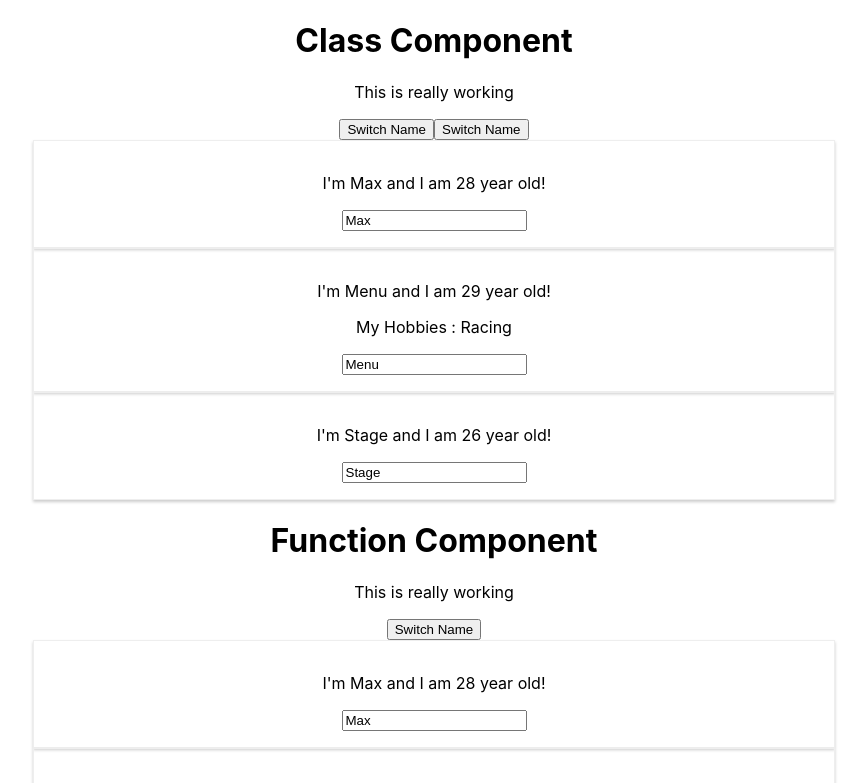
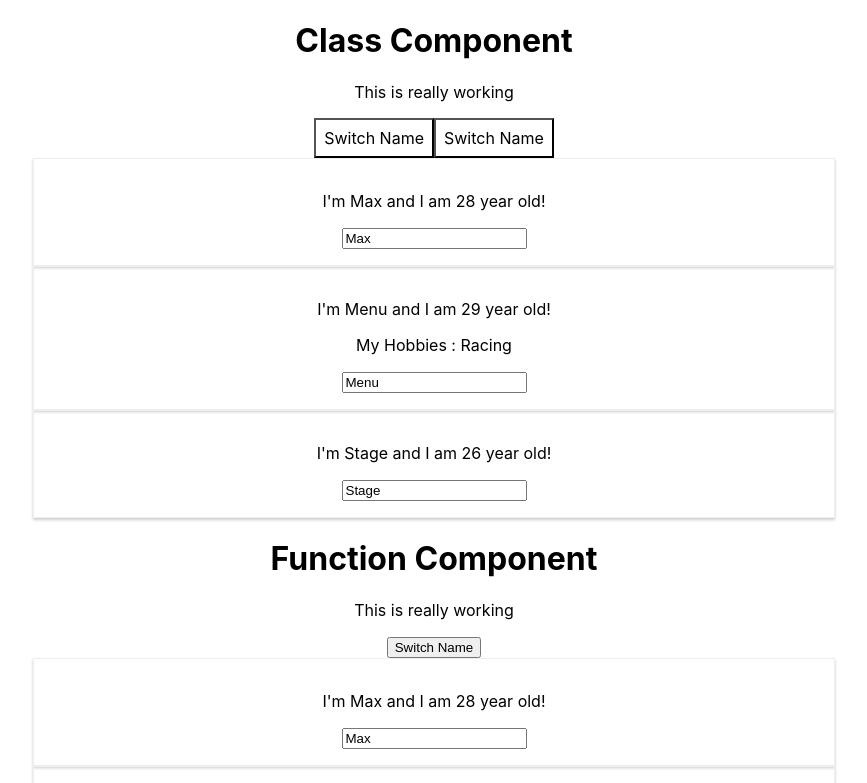
Before and after one commit to beyongbell/react-complete, a React (Create React App) app: page / in a window 1280 px wide. Shown: the top 783 px of the page, without its empty margins (206-1073 px from the left). Built offline with nearby package versions, Linux system fonts and the light colour scheme.

Commit message:
Fix Input

```diff
--- a/src/App.js
+++ b/src/App.js
@@ -33,12 +33,20 @@ class App extends Component {
   }
 
   render() {
+    const style = {
+      backgroundColor: 'white',
+      font: 'inherit',
+      border: '1x solid blue',
+      padding: '8px',
+      cursor: 'pointer'
+    }
+
     return (
       <div className="App">
         <h1> Class Component </h1>
         <p> This is really working </p>
-        <button onClick={this.switchNameHandler.bind(this, 'MIN')}> Switch Name </button>
-        <button onClick={() => this.switchNameHandler('MIN!!!')}> Switch Name </button>
+        <button style={style} onClick={this.switchNameHandler.bind(this, 'MIN')}> Switch Name </button>
+        <button style={style} onClick={() => this.switchNameHandler('MIN!!!')}> Switch Name </button>
         <Person
           name={this.state.persons[0].name}
           age={this.state.persons[0].age}
--- a/src/Person/Person.js
+++ b/src/Person/Person.js
@@ -6,7 +6,7 @@ const person = (props) => {
         <div className="Person">
             <p onClick={props.click}> I'm {props.name} and I am {props.age} year old! </p>
             <p> {props.children} </p>
-            <input type="text" onChange={props.changed} value={props.name}/>
+            <input type="text" onChange={props.changed} defaultValue={props.name}/>
         </div>
     )
 }
```
